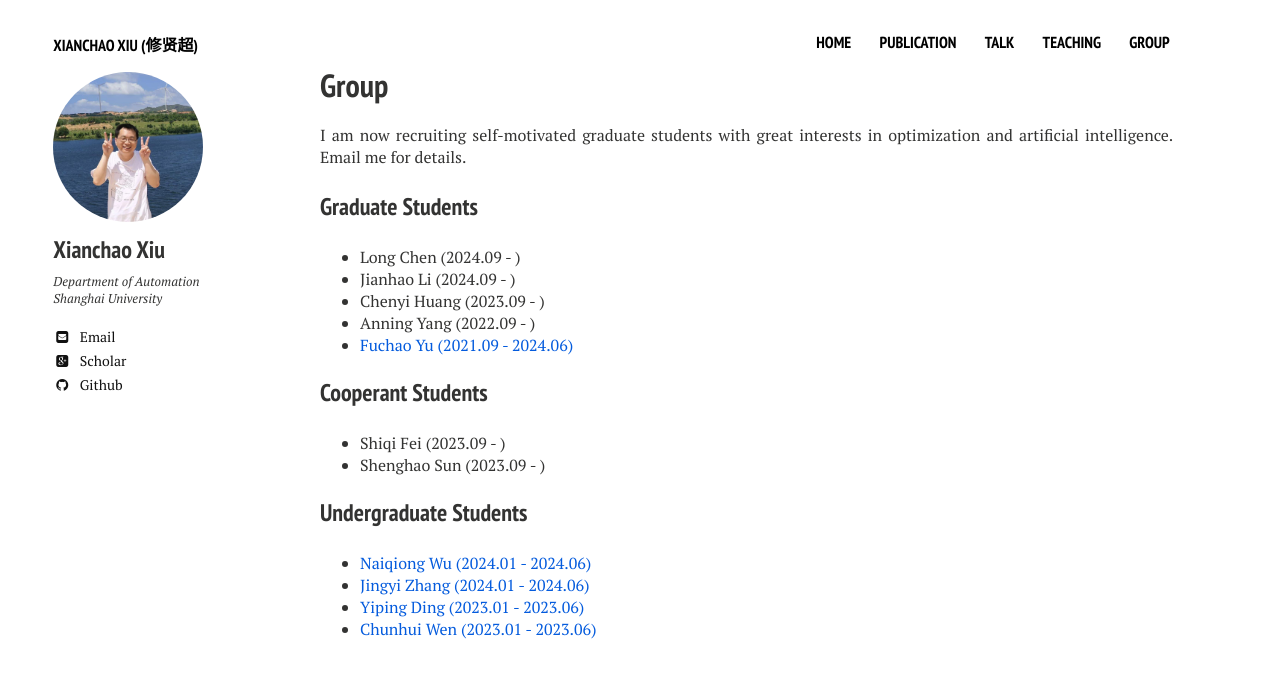
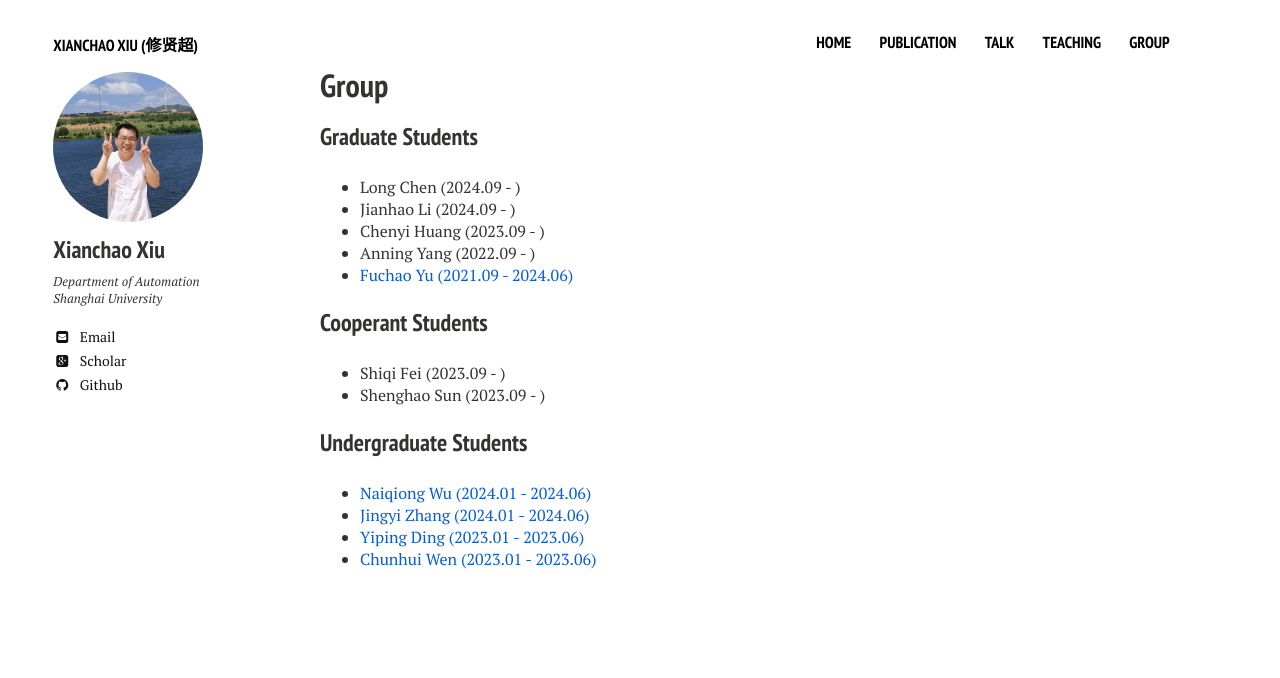
Before and after one commit to xianchaoxiu/xianchaoxiu.github.io, a Jekyll site: the page built from group/index.md, in a window 1280 px wide. Shown: the top 678 px of the page. Built offline with Jekyll 4.4.1, drawn with Linux system fonts in a browser that asks for light colours; nearby versions of some CDN libraries.

Commit message:
Update index.md

```diff
--- a/group/index.md
+++ b/group/index.md
@@ -6,10 +6,6 @@ tags: [group]
 comments: false
 share: false
 ---
-
-
-I am now recruiting self-motivated graduate students with great interests in optimization and artificial intelligence. Email me for details.
-
 
 
 ### Graduate Students
```
